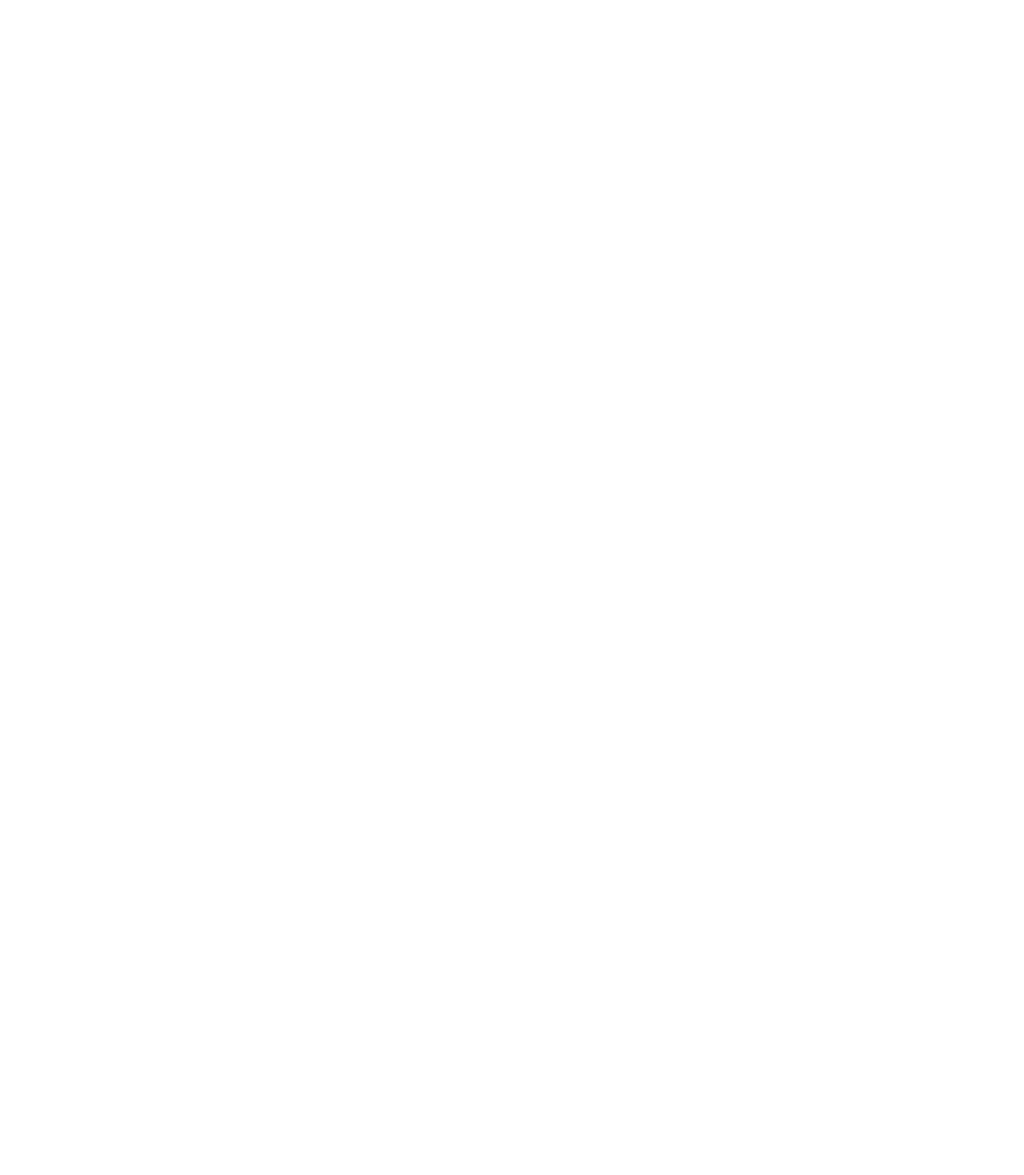
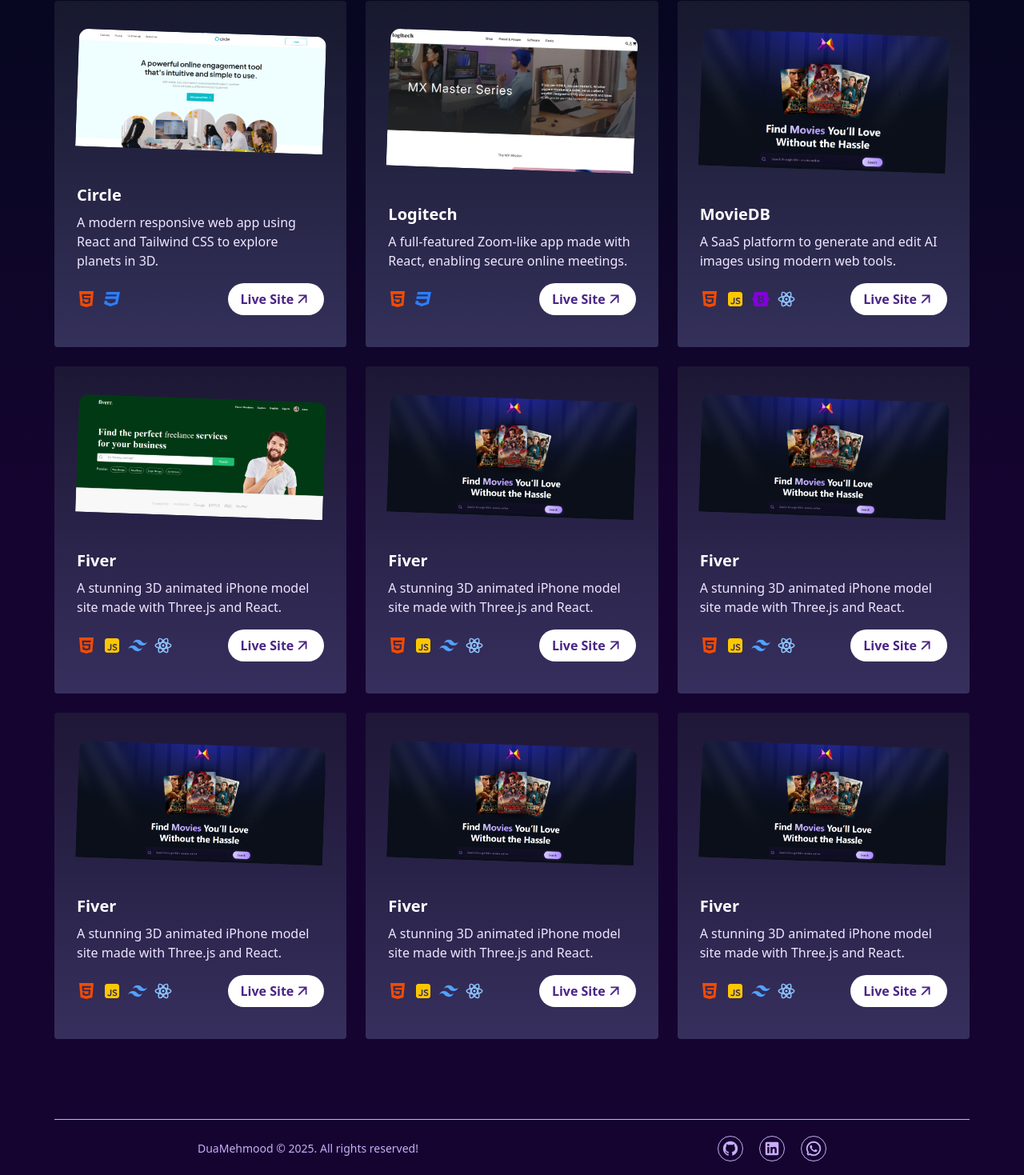
Before and after one commit to duamehmood/Portfolio, a React (Vite) app: page /projects in a window 1280 px wide. Shown: the part 205-1674 px from the top of the page at 80% size. Before the commit the page ends 800 px from the top, so only its background shows below. Built offline with nearby package versions, Linux system fonts and the light colour scheme.

Commit message:
Contact section added

```diff
--- a/src/components/sections/Contact.jsx
+++ b/src/components/sections/Contact.jsx
@@ -1 +1,23 @@
-rafce
+import React from 'react'
+import { RiArrowRightUpLine , RiPhoneFill} from "@remixicon/react"
+import { Link } from "react-router-dom";
+
+const Contact = () => {
+  return (
+    <div className='bg-primary text-white md:pt-10 pb-20  text-center'>
+        <div className="container mx-auto">
+            <h2 className='lg:text-[48px] md:text-[38px] text-[30px] font-[700] leading-[100%] tracking-[1px] 2xl:px-[270px] xl:px-[180px] md:px-[80px] '>Ready to take <span className='text-secondary'> your</span> digital presence to the next level?</h2>
+            <p className='text-[#C1C2D3] text-[16px] font-[400] pt-[10px] pb-[30px]'>Reach out to me today and let's discuss how I can help you achieve your goals.</p>
+             <div className='flex justify-center font-[500] lg:text-[18px] text-[14px] sm:text-[16px] '>
+                    <Link to="/contact">
+                        <button className='cursor-pointer text-white  flex items-center md:px-[30px] px-[20px] md:py-[15px] py-[10px] gap-2 border-[1px] border-transparent rounded bg-gradient-to-r from-[#6971A266] to-[#272A3C80] hover:from-[#272A3C80] hover:to-[#6971A266] hover:border-secondary transition-colors duration-200  '> <RiPhoneFill className="text-secondary"/>  Contact Me Now   <RiArrowRightUpLine /> </button>
+                    </Link>
+                </div>
+        </div>
+
+
+    </div>
+  )
+}
+
+export default Contact
--- a/src/components/sections/Footer.jsx
+++ b/src/components/sections/Footer.jsx
@@ -1,9 +1,29 @@
 
+import { RiGithubFill, RiLinkedinBoxFill, RiWhatsappLine } from '@remixicon/react'
 import React from 'react'
 
 const Footer = () => {
   return (
-    <div>
+    <div className='bg-primary text-secondary'>
+      <div className="container mx-auto">
+        <hr className='text-secondary' />
+        <div className='lg:py-5 py-6 text-[14px] flex justify-around items-center lg:flex-row flex-col-reverse gap-4'>
+          <p> DuaMehmood &copy; 2025. All rights reserved!</p>
+          <div className='flex md:gap-5 gap-3'>
+            <a href="https://github.com/duamehmood" target="_blank">
+            <RiGithubFill className=' p-1 border-1 rounded-full size-8 hover:text-white' />
+            </a>
+            <a href="https://www.linkedin.com/in/duamehmood/" target="_blank">
+            <RiLinkedinBoxFill className=' p-1 border-1 rounded-full size-8 hover:text-blue-500' />
+            </a>
+            <a href="https://wa.me/03261889693" target="_blank">
+            <RiWhatsappLine className=' p-1 border-1 rounded-full size-8 hover:text-green-500' />
+            </a>
+          </div>
+        </div>
+
+
+      </div>
 
     </div>
   )
--- /dev/null
+++ b/src/components/utils/ProjectDetailCard.jsx
@@ -0,0 +1,30 @@
+ import React from 'react'
+ import { Link } from "react-router-dom"
+ import { RiArrowRightUpLine } from "@remixicon/react"
+
+ const ProjectDetailCard = ({project}) => {
+   return (
+      <div className="  bg-gradient-to-t from-[#6971A266] to-[#272A3C80]  px-7 py-10 rounded flex flex-col ">
+            <img src={project.image} alt={project.img} className="w-full h-[60%] object-cover rounded-xl pb-8 rotate-2" />
+            <h3 className="text-xl font-bold pb-2 pt-[10px]">{project.title}</h3>
+            <p className="pb-4 text-[#f0e6ff]">
+                {project.desc}
+            </p>
+            <div className="justify-between flex">
+                <div className="flex items-center gap-2">
+                    {project.icon1 && <span>{project.icon1}</span>}
+                    {project.icon2 && <span>{project.icon2}</span>}
+                    {project.icon3 && <span>{project.icon3}</span>}
+                    {project.icon4 && <span>{project.icon4}</span>}
+                </div>
+                <Link to="/contact">
+                    <button className="flex items-center bg-white text-[#4a2486] text-md px-4 py-2 rounded-full font-[600] cursor-pointer shadow-none hover:shadow-[0_0_15px_#CBACF9] hover:bg-secondary transition duration-200">
+                        Live Site <RiArrowRightUpLine size="22" />
+                    </button>
+                </Link>
+            </div>
+        </div>
+   )
+ }
+
+ export default ProjectDetailCard
--- a/src/pages/Home.jsx
+++ b/src/pages/Home.jsx
@@ -5,6 +5,7 @@
 import SkillsSlider from "../components/sections/SkillsSlider";
 import RecentProjects from "../components/sections/RecentProjects";
 import Services from "../components/sections/Services";
+import Contact from "../components/sections/Contact";
 
 
 const Home = () => {
@@ -16,6 +17,7 @@
       <SkillsSlider />
       <RecentProjects />
       <Services/>
+      <Contact/>
 
     </div>
   )
--- a/src/pages/Projects.jsx
+++ b/src/pages/Projects.jsx
@@ -1,10 +1,117 @@
 
-import React from 'react'
+import ProjectDetailCard from "../components/utils/ProjectDetailCard";
+import { RiBootstrapFill, RiCss3Fill, RiHtml5Fill, RiJavascriptFill, RiReactjsLine, RiTailwindCssFill } from "@remixicon/react"
 
 const Projects = () => {
+
+  const projectsData = [
+    {
+      id: 1,
+      title: "Circle",
+      desc: "A modern responsive web app using React and Tailwind CSS to explore planets in 3D.",
+      image: "/circle.png",
+      icon1: <RiHtml5Fill className="text-orange-600" />,
+      icon2: <RiCss3Fill className="text-blue-500" />,
+    },
+    {
+      id: 2,
+      title: "Logitech",
+      desc: "A full-featured Zoom-like app made with React, enabling secure online meetings.",
+      image: "/logitech.png",
+      icon1: <RiHtml5Fill className="text-orange-600" />,
+      icon2: <RiCss3Fill className="text-blue-500" />,
+
+    },
+    {
+      id: 3,
+      title: "MovieDB",
+      desc: "A SaaS platform to generate and edit AI images using modern web tools.",
+      image: "/moviedb.png",
+      icon1: <RiHtml5Fill className="text-orange-600" />,
+      icon2: <RiJavascriptFill className="text-yellow-400" />,
+      icon3: <RiBootstrapFill className="text-purple-700" />,
+      icon4: <RiReactjsLine className="text-blue-300" />,
+    },
+    {
+      id: 4,
+      title: "Fiver",
+      desc: "A stunning 3D animated iPhone model site made with Three.js and React.",
+      image: "/fiver.png",
+      icon1: <RiHtml5Fill className="text-orange-600" />,
+      icon2: <RiJavascriptFill className="text-yellow-400" />,
+      icon3: <RiTailwindCssFill className="text-blue-400" />,
+      icon4: <RiReactjsLine className="text-blue-300" />,
+    },
+    {
+      id: 5,
+      title: "Fiver",
+      desc: "A stunning 3D animated iPhone model site made with Three.js and React.",
+      image: "/moviedb.png",
+      icon1: <RiHtml5Fill className="text-orange-600" />,
+      icon2: <RiJavascriptFill className="text-yellow-400" />,
+      icon3: <RiTailwindCssFill className="text-blue-400" />,
+      icon4: <RiReactjsLine className="text-blue-300" />,
+    },
+    {
+      id: 6,
+      title: "Fiver",
+      desc: "A stunning 3D animated iPhone model site made with Three.js and React.",
+      image: "/moviedb.png",
+      icon1: <RiHtml5Fill className="text-orange-600" />,
+      icon2: <RiJavascriptFill className="text-yellow-400" />,
+      icon3: <RiTailwindCssFill className="text-blue-400" />,
+      icon4: <RiReactjsLine className="text-blue-300" />,
+    },
+    {
+      id: 7,
+      title: "Fiver",
+      desc: "A stunning 3D animated iPhone model site made with Three.js and React.",
+      image: "/moviedb.png",
+      icon1: <RiHtml5Fill className="text-orange-600" />,
+      icon2: <RiJavascriptFill className="text-yellow-400" />,
+      icon3: <RiTailwindCssFill className="text-blue-400" />,
+      icon4: <RiReactjsLine className="text-blue-300" />,
+    },
+    {
+      id: 8,
+      title: "Fiver",
+      desc: "A stunning 3D animated iPhone model site made with Three.js and React.",
+      image: "/moviedb.png",
+      icon1: <RiHtml5Fill className="text-orange-600" />,
+      icon2: <RiJavascriptFill className="text-yellow-400" />,
+      icon3: <RiTailwindCssFill className="text-blue-400" />,
+      icon4: <RiReactjsLine className="text-blue-300" />,
+    },
+    {
+      id: 9,
+      title: "Fiver",
+      desc: "A stunning 3D animated iPhone model site made with Three.js and React.",
+      image: "/moviedb.png",
+      icon1: <RiHtml5Fill className="text-orange-600" />,
+      icon2: <RiJavascriptFill className="text-yellow-400" />,
+      icon3: <RiTailwindCssFill className="text-blue-400" />,
+      icon4: <RiReactjsLine className="text-blue-300" />,
+    },
+  ];
+
   return (
-    <div>
-        Projects Page
+    <div className='pb-[100px] bg-gradient-to-b from-[#04071D] via-primary to-primary text-white'>
+      <div className="container mx-auto">
+        <h2 className="text-center text-[32px] sm:text-[36px] md:text-[40px] lg:text-[48px] font-[600] pb-[30px] md:pb-[50px]">
+          My <span className="text-secondary"> projects</span>
+        </h2>
+
+        <div className="grid grid-cols-1 sm:grid-cols-2 lg:grid-cols-3 gap-6">
+          {projectsData.map((project) => (
+            <ProjectDetailCard key={project.id} project={project} />
+          ))}
+        </div>
+
+
+
+
+      </div>
+
 
     </div>
   )
```
